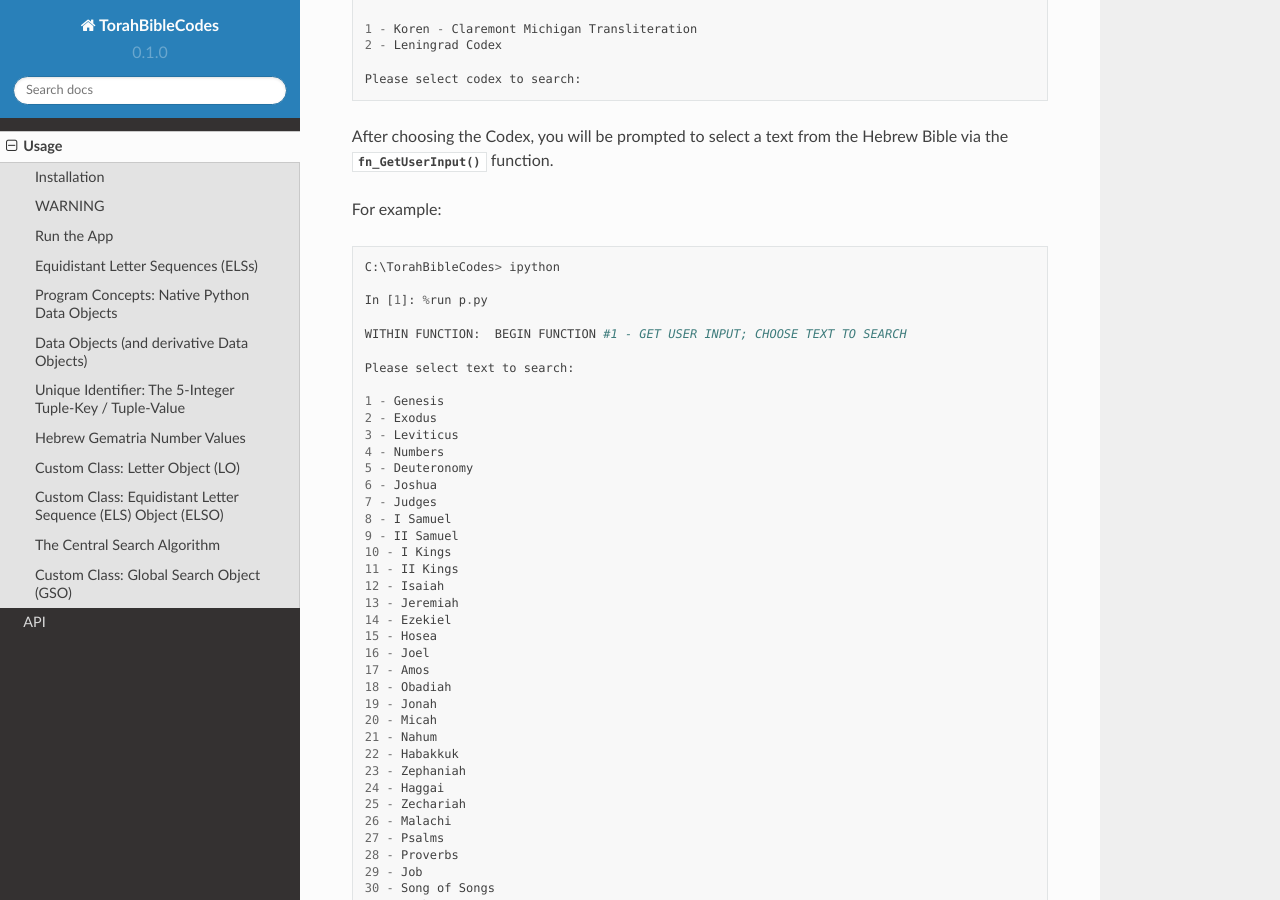
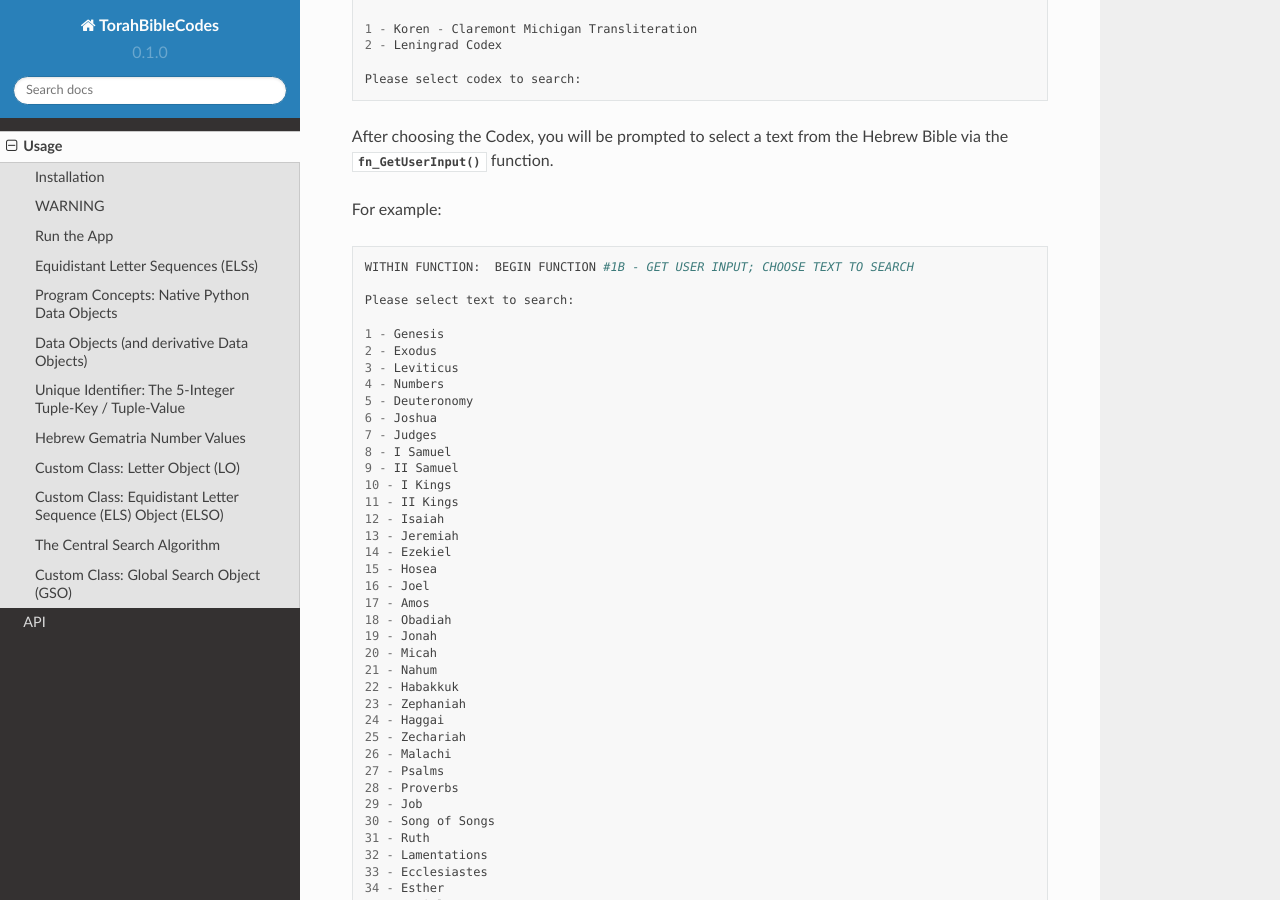
Before and after one commit to TorahBibleCodes/TorahBibleCodes_Sphinx, a Sphinx documentation site: the page built from docs/source/usage.rst, in a window 1280 px wide and 900 px high, scrolled down 1646 px. Built offline with Sphinx 7.4.7 and the Read the Docs theme 2.0.0, drawn with Linux system fonts in a browser that asks for light colours.

Commit message:
Update usage.rst

```diff
--- a/docs/source/usage.rst
+++ b/docs/source/usage.rst
@@ -73,11 +73,7 @@ After choosing the Codex, you will be prompted to select a text from the Hebrew
 
 For example::
 
-   C:\TorahBibleCodes> ipython
-
-   In [1]: %run p.py
-
-   WITHIN FUNCTION:  BEGIN FUNCTION #1 - GET USER INPUT; CHOOSE TEXT TO SEARCH
+   WITHIN FUNCTION:  BEGIN FUNCTION #1B - GET USER INPUT; CHOOSE TEXT TO SEARCH
 
    Please select text to search:
 
```
